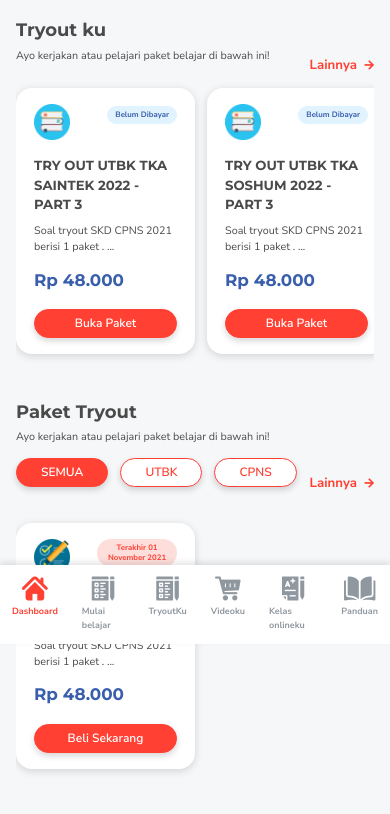
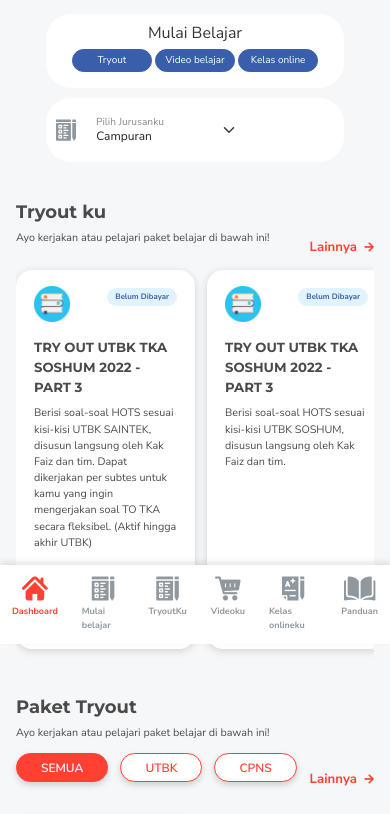
Before and after one commit to fiansyah31/dashboard-privatalfaiz-2, a plain HTML site: page pages/home.html in a window 390 px wide. Shown: the part 200-1014 px from the top of the page. Drawn offline with nearby package versions, Linux system fonts and the light colour scheme; files whose address does not match are found by name.

Commit message:
layout home

```diff
--- a/assets/css/style.css
+++ b/assets/css/style.css
@@ -489,7 +489,12 @@ nav.main .navbar-nav .nav-link {
     padding-left: 64px;
     padding-right: 64px;
 }
+.home-header .action-find {
+  top: 40px;
+  position: relative;
+}
 .home-header .card-start {
+    width: 60%;
     margin-left: 10px;
     margin-right: 10px;
     background-color: #ffffff;
@@ -500,7 +505,12 @@ nav.main .navbar-nav .nav-link {
     font-size: 16px;
     color: #363636;
 }
+.home-header .card-start a {
+    margin-left: 0px;
+    margin-right: 0px;
+}
 .home-header .card-find-jurusan {
+    width: 40%;
     margin-left: 10px;
     margin-right: 10px;
     background-color: #ffffff;
@@ -512,14 +522,65 @@ nav.main .navbar-nav .nav-link {
     margin-right: 10px;
     float: left;
 }
-.home-header .card-find-jurusan .form-select {
+.home-header .card-find-jurusan .select .form-select {
+    width: 160px !important;
     border: 0px;
     padding-left: 10px;
     padding-right: 40px;
     float: right;
 }
+.home-header .card-find-jurusan .select label {
+    color: #4a4a4a;
+}
+.action-find-sm .action-find {
+  top: 40px;
+  position: relative;
+}
+.action-find-sm .card-start {
+    width: 60%;
+    margin-left: 10px;
+    margin-right: 10px;
+    background-color: #ffffff;
+    padding: 10px 10px;
+    border-radius: 25px;
+}
+.action-find-sm .card-start h4 {
+    font-size: 16px;
+    color: #363636;
+}
+.action-find-sm .card-start a {
+    margin-left: 0px;
+    margin-right: 0px;
+}
+.action-find-sm .card-find-jurusan {
+    width: 40%;
+    margin-left: 10px;
+    margin-right: 10px;
+    background-color: #ffffff;
+    padding: 10px 10px;
+    display: flex;
+    border-radius: 25px;
+}
+.action-find-sm .card-find-jurusan img {
+    margin-right: 10px;
+    float: left;
+}
+.action-find-sm .card-find-jurusan .select .form-select {
+    width: 160px !important;
+    border: 0px;
+    padding-left: 10px;
+    padding-right: 40px;
+    float: right;
+}
+.action-find-sm .card-find-jurusan .select label {
+    color: #4a4a4a;
+}
 .tryout-card {
+    justify-content: space-between;
     padding: 1.5rem 2rem;
+}
+.tryout-card-body{
+    margin-top: 0px;
 }
 
 .tryouttype-radio {
@@ -1382,9 +1443,19 @@ header .title a {
     .tryout-list {
         gap: 16px;
     }
-}
-
-@media screen and (max-width: 768px) {
+    .home-header .card-start {
+        width: 40%;
+    }
+    .home-header .card-find-jurusan {
+        width: 60%;
+    }
+    .home-header .card-start a {
+        font-size: 10px;
+        width: 100% !important;
+    }
+}
+
+@media screen and (max-width: 767px) {
     .tryout-list {
         grid-template-columns: repeat(2, 1fr);
     }
@@ -1400,6 +1471,17 @@ header .title a {
     }
     .home-header .card-find-jurusan .form-select {
         font-size: 10px;
+    }
+    .home-header .card-find-jurusan .select .form-select{
+        width: 100% !important;
+    }
+    .action-find-sm {
+        margin-top: -10px;
+        margin-bottom:80px;
+    }
+    .action-find-sm .action-find .card-start a {
+       width: 80px !important;
+       font-size: 10px;
     }
 }
 
@@ -1454,6 +1536,20 @@ header .title a {
         font-size: 1rem;
         margin-bottom: 0;
         line-height: 1.5;
+    }
+    .action-find-sm .action-find {
+        text-align: -webkit-center;
+        display: block !important;
+    }
+    .action-find-sm .action-find .card-start {
+        margin-bottom: 10px;
+        width: 80%;
+    }
+    .action-find-sm .action-find .card-find-jurusan {
+        width: 80%;
+    }
+    .action-find-sm .action-find .card-find-jurusan .select .form-select {
+        min-width: 100% !important;
     }
     .btn-header-wrapper .btn {
         font-size: 0.8rem;
--- a/pages/home.html
+++ b/pages/home.html
@@ -90,30 +90,59 @@
             <div class="image">
                 <img src="./../assets/images/student.png" alt="banner-image" />
             </div>
-            <div class="caption">
+            <div class="caption align-self-end">
                 <h1 class="title">SIAP UTBK?</h1>
                 <h3 class="subtitle">Belajar nyaman prestasi mengesankan</h3>
-                <div class="d-none d-md-flex align-items-center">
+                <div class="d-none d-md-flex align-items-center action-find">
                    <div class="card-start text-center">
                     <h4>Mulai Belajar</h4>
-                    <a href="#" class="btn btn-secondary px-2 py-1 mb-2">Tryout</a>
-                    <a href="#" class="btn btn-secondary px-2 py-1 mb-2">Video belajar</a>
-                    <a href="#" class="btn btn-secondary px-2 py-1 mb-2">Kelas online</a>
+                    <a href="#" class="btn btn-secondary px-2 py-1 mb-2" style="width: 100px ;">Tryout</a>
+                    <a href="#" class="btn btn-secondary px-2 py-1 mb-2" style="width: 100px ;">Video belajar</a>
+                    <a href="#" class="btn btn-secondary px-2 py-1 mb-2" style="width: 100px ;">Kelas online</a>
                    </div>
                    <div class="card-find-jurusan">
                     <img src="./../assets/images/tryout-icon.svg" alt="icon-find-jurusan" width="20px">
-                    <select class="form-select" aria-label="Default select example">
-                        <option selected>Pilihan jurusanku</option>
-                        <option value="1">One</option>
-                        <option value="2">Two</option>
-                        <option value="3">Three</option>
+                    <div class="select">
+                        <div class="form-floating">
+                            <select class="form-select" id="floatingSelect" aria-label="Floating label select example">
+                              <option value="1" selected>Campuran</option>
+                              <option value="2">Saintek</option>
+                              <option value="3">Soshum</option>
                             </select>
+                            <label for="floatingSelect">Pilih Jurusanku</label>
+                          </div>
+                    </div>
                    </div>
                 </div>
             </div>
         </div>
     </header>
     <main class="has-bottom-navigation">
+        <section class="action-find-sm">
+            <div class="container">
+                <div class="d-flex d-md-none align-items-center action-find">
+                    <div class="card-start text-center">
+                     <h4>Mulai Belajar</h4>
+                     <a href="#" class="btn btn-secondary px-2 py-1 mb-2" style="width: 100px ;">Tryout</a>
+                     <a href="#" class="btn btn-secondary px-2 py-1 mb-2" style="width: 100px ;">Video belajar</a>
+                     <a href="#" class="btn btn-secondary px-2 py-1 mb-2" style="width: 100px ;">Kelas online</a>
+                    </div>
+                    <div class="card-find-jurusan">
+                     <img src="./../assets/images/tryout-icon.svg" alt="icon-find-jurusan" width="20px">
+                     <div class="select">
+                         <div class="form-floating">
+                             <select class="form-select" id="floatingSelect" aria-label="Floating label select example">
+                               <option value="1" selected>Campuran</option>
+                               <option value="2">Saintek</option>
+                               <option value="3">Soshum</option>
+                             </select>
+                             <label for="floatingSelect">Pilih Jurusanku</label>
+                           </div>
+                     </div>
+                    </div>
+                 </div>
+            </div>
+        </section>
         <section>
             <div class="container section-wrapper">
                 <div class="title-wrapper">
@@ -125,30 +154,7 @@
                 </div>
                 <div class="tryout-list scrollx" id="mytryout">
                     <div class="card tryout-card">
-                        <div class="tryout-card-top">
-                            <div class="tryout-icon">
-                                <img src="../assets/images/test-icon-privatalfaiz.png" alt="test-icon" />
-                            </div>
-                            <div class="tryout-info">
-                                <span class="badge tryout-badge">Belum Dibayar</span>
-                            </div>
-                        </div>
-                        <div class="tryout-card-body">
-                            <div class="tryout-title">
-                                TRY OUT UTBK TKA SAINTEK 2022 - PART 3
-                            </div>
-                            <div class="tryout-desc">
-                                Soal tryout SKD CPNS 2021 berisi 1 paket . ...
-                            </div>
-                            <div class="tryout-price">
-                                Rp 48.000
-                            </div>
-                        </div>
-                        <div class="tryout-card-footer">
-                            <a href="detail-package.html" class="btn btn-primary btn-rounded">Buka Paket</a>
-                        </div>
-                    </div>
-                    <div class="card tryout-card">
+                        <div class="card-body-tryout-card">
                             <div class="tryout-card-top">
                                 <div class="tryout-icon">
                                     <img src="../assets/images/test-icon-privatalfaiz.png" alt="test-icon" />
@@ -162,17 +168,21 @@
                                     TRY OUT UTBK TKA SOSHUM 2022 - PART 3
                                 </div>
                                 <div class="tryout-desc">
-                                Soal tryout SKD CPNS 2021 berisi 1 paket . ...
+                                    Berisi soal-soal HOTS sesuai kisi-kisi UTBK SAINTEK, disusun langsung oleh Kak Faiz dan tim.
+                                    Dapat dikerjakan per subtes untuk kamu yang ingin mengerjakan soal TO TKA secara fleksibel.
+                                    (Aktif hingga akhir UTBK)
                                 </div>
+                            </div>
+                        </div>
+                        <div class="tryout-card-footer">
                             <div class="tryout-price">
                                 Rp 48.000
                             </div>
-                        </div>
-                        <div class="tryout-card-footer">
                             <a href="detail-package.html" class="btn btn-primary btn-rounded">Buka Paket</a>
                         </div>
                     </div>
                     <div class="card tryout-card">
+                        <div class="card-body-tryout-card">
                             <div class="tryout-card-top">
                                 <div class="tryout-icon">
                                     <img src="../assets/images/test-icon-privatalfaiz.png" alt="test-icon" />
@@ -183,16 +193,44 @@
                             </div>
                             <div class="tryout-card-body">
                                 <div class="tryout-title">
-                                Paket 7 Video Belajar SAINTEK BATCH 3
+                                    TRY OUT UTBK TKA SOSHUM 2022 - PART 3
                                 </div>
                                 <div class="tryout-desc">
-                                Soal tryout SKD CPNS 2021 berisi 1 paket . ...
+                                    Berisi soal-soal HOTS sesuai kisi-kisi UTBK SOSHUM, disusun langsung oleh Kak Faiz dan tim.
                                 </div>
+                            </div>
+                        </div>
+                        <div class="tryout-card-footer">
                             <div class="tryout-price">
                                 Rp 48.000
                             </div>
+                            <a href="detail-package.html" class="btn btn-primary btn-rounded">Buka Paket</a>
+                        </div>
+                    </div>
+                    <div class="card tryout-card">
+                        <div class="card-body-tryout-card">
+                            <div class="tryout-card-top">
+                                <div class="tryout-icon">
+                                    <img src="../assets/images/test-icon-privatalfaiz.png" alt="test-icon" />
+                                </div>
+                                <div class="tryout-info">
+                                    <span class="badge tryout-badge">Belum Dibayar</span>
+                                </div>
+                            </div>
+                            <div class="tryout-card-body">
+                                <div class="tryout-title">
+                                    TRY OUT UTBK TKA SOSHUM 2022 - PART 3
+                                </div>
+                                <div class="tryout-desc">
+                                    Berisi 7 video belajar seru bareng Super Teacher Privat Al Faiz!
+                                    (Aktif hingga 31 Juli 2022)
+                                </div>
+                            </div>
                         </div>
                         <div class="tryout-card-footer">
+                            <div class="tryout-price">
+                                Rp 48.000
+                            </div>
                             <a href="detail-package.html" class="btn btn-primary btn-rounded">Buka Paket</a>
                         </div>
                     </div>
```
Lines whose indentation alone changed are shown as unchanged.
